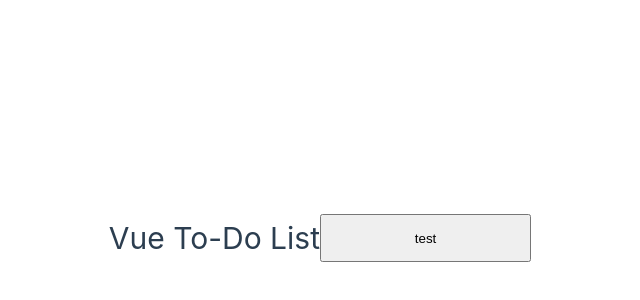
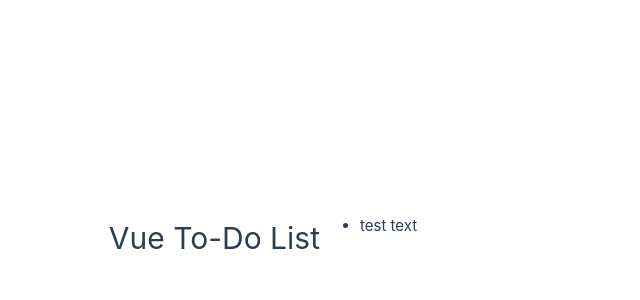
Before and after one commit to strider1212/vue-to-do, a Vue app: page / in a window 1280 px wide. Shown: the part 162-462 px from the top of the page, without its empty margins (320-960 px from the left). Built offline with nearby package versions, Linux system fonts and the light colour scheme.

Commit message:
i got first <li> working

```diff
--- a/src/App.vue
+++ b/src/App.vue
@@ -1,21 +1,24 @@
 <script>
+let id = 0;
+
 export default {
   data() {
     return {
-      testState: "testing",
+      todos: [{ id: id++, text: "test text" }],
+      testDynamicText: "Vue To-Do List",
     };
   },
-  methods: {
-    test() {
-      console.log(this.testState);
-    },
-  },
+  methods: {},
 };
 </script>
 
 <template>
-  <h1>Vue To-Do List</h1>
-  <button @click="test">test</button>
+  <h1>{{ testDynamicText }}</h1>
+  <ul>
+    <li v-for="todo in todos" :key="todo.id">
+      {{ todo.text }}
+    </li>
+  </ul>
 </template>
 
 <style></style>
```
